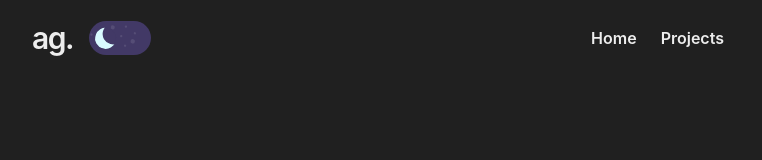
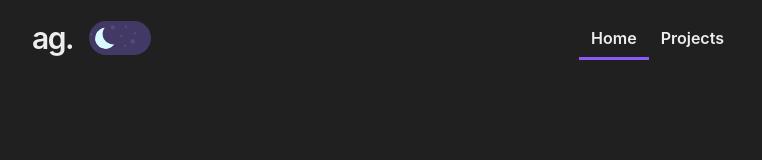
Before and after one commit to anthfgreco/personal-portfolio-v2, a React (Vite) app: page / in a window 1280 px wide. Shown: the top 160 px of the page, without its empty margins (256-1018 px from the left). Built offline with nearby package versions, Linux system fonts and the light colour scheme.

Commit message:
add nav underline animation

```diff
--- a/src/NavBar.jsx
+++ b/src/NavBar.jsx
@@ -1,7 +1,12 @@
-import { Link } from "react-router-dom";
+import { NavLink } from "react-router-dom";
 import DarkModeToggle from "./DarkModeToggle";
 
 function NavBar({ isDarkMode, setDarkMode }) {
+  let activeStyle = {
+    backgroundSize: "100% 3px",
+    backgroundPosition: "0 100%",
+  };
+
   return (
     <nav className="mt-5 flex items-center">
       <h2 className="text-3xl font-semibold tracking-tighter text-[#202020] dark:text-[#ededed]">
@@ -13,18 +18,20 @@ function NavBar({ isDarkMode, setDarkMode }) {
       </div>
 
       <div className="ml-auto">
-        <Link
+        <NavLink
           to="/"
-          className="p-3 font-semibold text-[#202020] dark:text-[#ededed]"
+          className="link-underline link-underline-black p-3 font-semibold text-[#202020] dark:text-[#ededed]"
+          style={({ isActive }) => (isActive ? activeStyle : undefined)}
         >
           Home
-        </Link>
-        <Link
+        </NavLink>
+        <NavLink
           to="/projects"
-          className="p-3 font-semibold text-[#202020] dark:text-[#ededed]"
+          className="link-underline link-underline-black p-3 font-semibold text-[#202020] dark:text-[#ededed]"
+          style={({ isActive }) => (isActive ? activeStyle : undefined)}
         >
           Projects
-        </Link>
+        </NavLink>
       </div>
     </nav>
   );
--- a/src/index.css
+++ b/src/index.css
@@ -37,3 +37,23 @@ body {
   -ms-transition: none !important;
   -o-transition: none !important;
 }
+
+.link-underline {
+  border-bottom-width: 0;
+  background-image: linear-gradient(transparent, transparent),
+    linear-gradient(#fff, #fff);
+  background-size: 0 3px;
+  background-position: 0 100%;
+  background-repeat: no-repeat;
+  transition: background-size 0.2s ease-in-out;
+}
+
+.link-underline-black {
+  background-image: linear-gradient(transparent, transparent),
+    linear-gradient(rgb(139 92 246), rgb(139 92 246));
+}
+
+.link-underline:hover {
+  background-size: 100% 3px;
+  background-position: 0 100%;
+}
```
